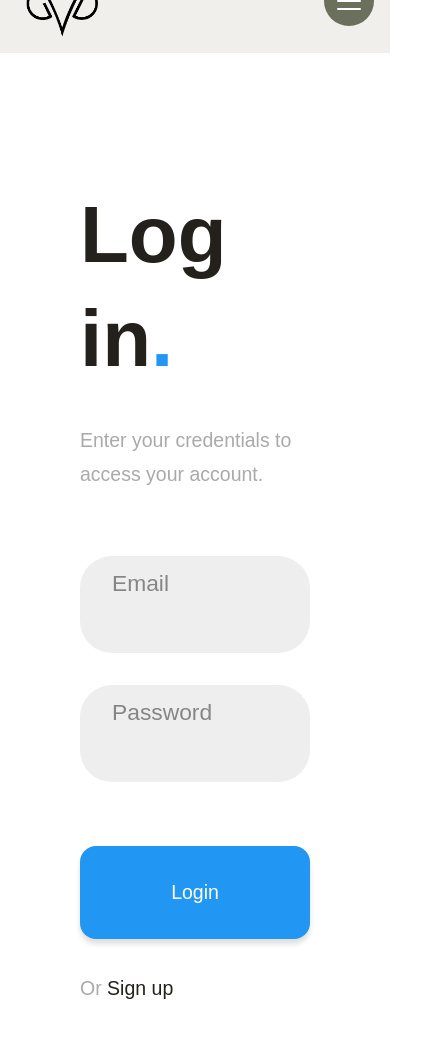
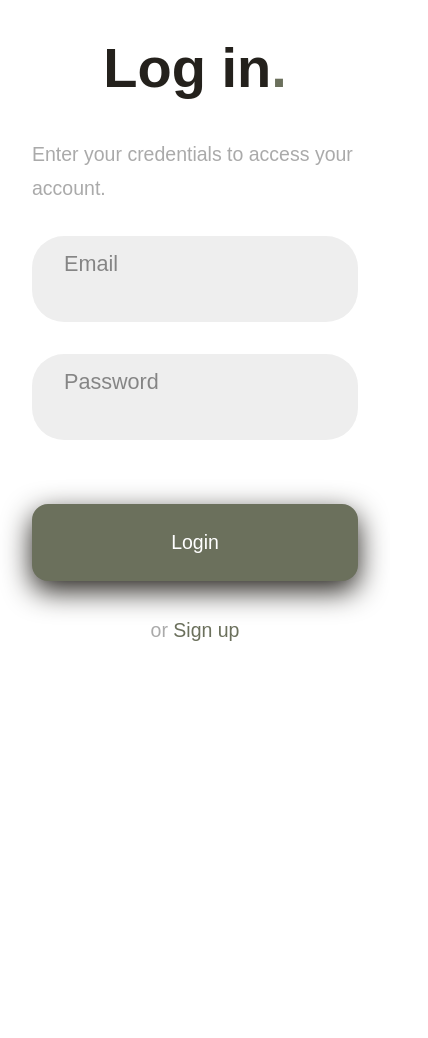
Before and after one commit to FangFrankSun/ptest2, a Nuxt app in the folder Architecture-Portfolio/client/: page /Login in a window 390 px wide. Shown: the top 1038 px of the page, 428 px wide, since content can reach past the window. After the commit the page ends 844 px from the top, so only its background shows below. Built offline with nearby package versions, Linux system fonts and the light colour scheme; a web font is replaced by a local one.

Commit message:
login/register v-models

```diff
--- a/Architecture-Portfolio/client/layouts/Login.vue
+++ b/Architecture-Portfolio/client/layouts/Login.vue
@@ -6,14 +6,14 @@
         <p class="text-mute">Enter your credentials to access your account.</p>
         <div class="login-wrapper">
         </div>
-        <form class="signup-form">
+        <form class="signup-form" @submit.prevent="login">
           <label class="inp">
-          <input type="email" class="input-text" >
+          <input type="email" class="input-text" v-model="email">
           <span class="label">Email</span>
           <span class="input-icon"><i class="fa-solid fa-envelope"></i></span>
           </label>
           <label class="inp">
-          <input type="password" class="input-text"  id="password">
+          <input type="password" class="input-text" id="password" v-model="password">
           <span class="label">Password</span>
           <span class="input-icon input-icon-password" data-password><i class="fa-solid fa-eye"></i></span>
           </label>
@@ -27,6 +27,33 @@
     </div>
   </div>
 </template>
+<script>
+
+export default {
+
+  data: () => {
+     return {
+       email: '',
+       password: ''
+     };
+  },
+
+  methods: {
+   async login() {
+     await fetch("http://localhost:3000/login", {
+        method: "POST",
+        headers: {"Content-Type": "application/json"},
+        credentials: 'include',
+        body: JSON.stringify({
+          email: this.email,
+          password: this.password,
+        }),
+      });
+      await this.$router.push('/dashboard');
+    },
+  },
+}
+</script>
 <style scoped>
   * {
   margin: 0;
--- a/Architecture-Portfolio/client/layouts/Register.vue
+++ b/Architecture-Portfolio/client/layouts/Register.vue
@@ -7,14 +7,14 @@
           Already A Member?
           <NuxtLink class="nuxtlink" to="/Login">Login</NuxtLink>
         </p>
-        <form class="signup-form">
+        <form class="signup-form" @submit.prevent="login">
           <label class="inp">
-          <input type="email" class="input-text" >
+          <input type="email" class="input-text" v-model="email">
           <span class="label">Email</span>
           <span class="input-icon"><i class="fa-solid fa-envelope"></i></span>
           </label>
           <label class="inp">
-          <input type="password" class="input-text"  id="password">
+          <input type="password" class="input-text" id="password" v-model="password">
           <span class="label">Password</span>
           <span class="input-icon input-icon-password" data-password><i class="fa-solid fa-eye"></i></span>
           </label>
@@ -24,6 +24,34 @@
     </div>
   </div>
 </template>
+<script>
+
+export default {
+
+  data: () => {
+     return {
+       email: '',
+       password: ''
+     };
+  },
+
+  methods: {
+   async login() {
+     await fetch("http://localhost:3000/register", {
+        method: "POST",
+        headers: {
+          "Content-Type": "application/json",
+        },
+        body: JSON.stringify({
+          email: this.email,
+          password: this.password,
+        }),
+      });
+      await this.$router.push("/login");
+    },
+  },
+}
+</script>
 <style scoped>
   * {
   margin: 0;
--- a/Architecture-Portfolio/client/nuxt.config.js
+++ b/Architecture-Portfolio/client/nuxt.config.js
@@ -39,21 +39,20 @@ export default {
 
   // Modules: https://go.nuxtjs.dev/config-modules
   modules: [
-    // https://go.nuxtjs.dev/bootstrap
+    // 'https://go.nuxtjs.dev/bootstrap'
     'bootstrap-vue/nuxt',
     // https://go.nuxtjs.dev/axios
     '@nuxtjs/axios',
-
-
   ],
 
   // Axios module configuration: https://go.nuxtjs.dev/config-axios
   axios: {
     // Workaround to avoid enforcing hard-coded localhost:3000: https://github.com/nuxt-community/axios-module/issues/308
-    baseURL:  "http://localhost:8000/api",
-              //"http://localhost:3000",
+    baseURL:  "http://localhost:3000",
+              //"http://localhost:8000/api",
               //'http://127.0.0.1:8000/'
   },
+
 
   // Build Configuration: https://go.nuxtjs.dev/config-build
   build: {},
--- a/Architecture-Portfolio/client/package.json
+++ b/Architecture-Portfolio/client/package.json
@@ -18,6 +18,7 @@
     "bootstrap": "^4.6.1",
     "bootstrap-vue": "^2.21.2",
     "core-js": "^3.19.3",
+    "jsonwebtoken": "^8.5.1",
     "node-sass": "^7.0.1",
     "nuxt": "^2.15.8",
     "nuxt-sass-resources-loader": "^2.0.5",
--- a/Architecture-Portfolio/client/pages/Login.vue
+++ b/Architecture-Portfolio/client/pages/Login.vue
@@ -29,6 +29,7 @@
 </template>
 <script>
   export default {
+    layout: 'Login',
     data: () => {
       return {
         username: "",
@@ -52,202 +53,5 @@
   };
   </script>
 <style scoped>
-  * {
-  margin: 0;
-  padding: 0;
-  box-sizing: border-box;
-  }
-  html {
-  font-size: 62.5%;
-  }
-  body {
-  font-family: "Poppins", sans-serif;
-  line-height: 1.6;
-  color: #1a1a1a;
-  font-size: 1.6rem;
-  overflow-x: hidden;
-  }
-  .container {
-  display: grid;
-  grid-template-rows: minmax(min-content, 100vh);
-  grid-template-columns: repeat(2, 50vw);
-  }
-  .heading-secondary {
-  font-size: 3rem;
-  }
-  .heading-primary {
-  font-size: 5rem;
-  }
-  .span-blue {
-  color: #2196f3;
-  }
-  .signup-container,
-  .signup-form {
-  display: flex;
-  flex-direction: column;
-  gap: 2rem;
-  }
-  .signup-container {
-  width: 100vw;
-  padding: 10rem 10rem;
-  align-items: flex-start;
-  justify-content: flex-start;
-  grid-column: 1 / 2;
-  grid-row: 1;
-  }
-  .signup-form {
-  max-width: 45rem;
-  }
-  .text-mute {
-  color: #aaa;
-  }
-  .input-text {
-  font-family: inherit;
-  font-size: 1.8rem;
-  padding: 3rem 5rem 1rem 2rem;
-  border: none;
-  border-radius: 2rem;
-  background: #eee;
-  width: 100%;
-  }
-  .input-text:focus {
-  outline-color: #2196f3;
-  }
-  .btn {
-  padding: 2rem 3rem;
-  border: none;
-  background: #2196f3;
-  color: #fff;
-  border-radius: 1rem;
-  cursor: pointer;
-  font-family: inherit;
-  font-weight: 500;
-  font-size: inherit;
-  }
-  .btn-login {
-  align-self: flex-end;
-  width: 100%;
-  margin-top: 2rem;
-  box-shadow: 0 5px 5px #00000020;
-  }
-  .btn-login:active {
-  box-shadow: none;
-  }
-  .btn-login:hover {
-  background: #2180f9;
-  }
-  .inp {
-  position: relative;
-  }
-  .label {
-  pointer-events: none;
-  position: absolute;
-  top: 2rem;
-  left: 2rem;
-  color: #00000070;
-  font-weight: 500;
-  font-size: 1.8rem;
-  transition: all 0.2s;
-  transform-origin: left;
-  }
-  .input-text:not(:placeholder-shown) + .label,
-  .input-text:focus + .label {
-  top: 0.7rem;
-  transform: scale(0.75);
-  }
-  .input-text:focus + .label {
-  color: #2196f3;
-  }
-  .input-icon {
-  position: absolute;
-  top: 2rem;
-  right: 2rem;
-  font-size: 2rem;
-  color: #00000070;
-  }
-  .input-icon-password {
-  cursor: pointer;
-  }
-  .btn-google {
-  color: #222;
-  background: #fff;
-  border: solid 1px #eee;
-  padding: 1.5rem;
-  display: flex;
-  justify-content: center;
-  align-items: center;
-  box-shadow: 0 1px 2px #00000020;
-  }
-  .btn-google img {
-  width: 3rem;
-  margin-right: 1rem;
-  }
-  .login-wrapper {
-  max-width: 45rem;
-  width: 100%;
-  }
-  .line-breaker .line {
-  width: 50%;
-  height: 1px;
-  background: #eee;
-  }
-  .line-breaker {
-  display: flex;
-  justify-content: center;
-  align-items: center;
-  color: #ccc;
-  margin: 3rem 0;
-  }
-  .line-breaker span:nth-child(2) {
-  margin: 0 2rem;
-  }
-  .welcome-container {
-  background: #eeeeee75;
-  grid-column: 2 / 3;
-  grid-row: 1;
-  display: flex;
-  flex-direction: column;
-  justify-content: center;
-  align-items: flex-start;
-  padding: 10rem;
-  margin-top: -1em;
-  }
-  .lg {
-  font-size: 6rem;
-  }
-  .welcome-container img {
-  width: 100%;
-  }
-  @media only screen and (max-width: 700px) {
-  html {
-  font-size: 54.5%;
-  }
-  }
-  @media only screen and (max-width: 600px) {
-  .signup-container {
-  padding: 5rem;
-  }
-  }
-  @media only screen and (max-width: 400px) {
-  html {
-  font-size: 48.5%;
-  }
-  .input-text:not(:placeholder-shown) + .label,
-  .input-text:focus + .label {
-  top: 0.6rem;
-  transform: scale(0.75);
-  }
-  .label {
-  font-size: 1.9rem;
-  }
-  }
-  @media only screen and (max-width: 1200px) {
-  .signup-container {
-  grid-column: 1 / 3;
-  grid-row: 1/3;
-  }
-  .welcome-container {
-  display: none;
-  }
-  }
+
 </style>
--- a/Architecture-Portfolio/client/pages/deneme.vue
+++ b/Architecture-Portfolio/client/pages/deneme.vue
@@ -0,0 +1,49 @@
+<template>
+    <div class="container">
+        <div class="row justify-content-center">
+            <div class="col-md-8">
+                <div class="card">
+                    <div class="card-body">
+                        <form @submit.prevent="sendData">
+                        <strong>Email:</strong>
+                        <input type="text" class="form-control" v-model="email">
+                        <strong>Password:</strong>
+                        <input type="text" class="form-control" v-model="password">
+                        <button  class="btn btn-success">Submit</button>
+                        </form>
+                  </div>
+            </div>
+        </div>
+      </div>
+    </div>
+</template>
+
+<script>
+import axios from 'axios'
+
+  export default {
+
+    data() {
+       return {
+         email: '',
+         password: ''
+       };
+    },
+
+    methods: {
+       //Would like to use the button to do this:
+      async sendData () {
+        this.$axios.$post('https://jsonplaceholder.typicode.com/posts', {
+          email: this.email,
+          password: this.password
+})
+.then(function (response) {
+    console.log(response);
+})
+.catch(function (error) {
+    console.log(error);
+});
+      }
+     }
+  }
+</script>
```
Also changed, not shown: Architecture-Portfolio/client/pages/AddProjectPage.vue (+32 -14 lines), Architecture-Portfolio/client/pages/Dashboard.vue (+7 -0 lines), 1 other file (tests, documents, lock files or other folders).
